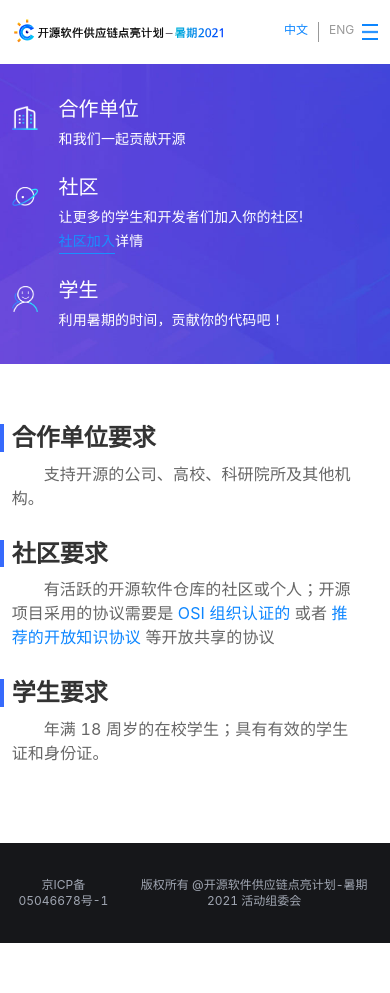
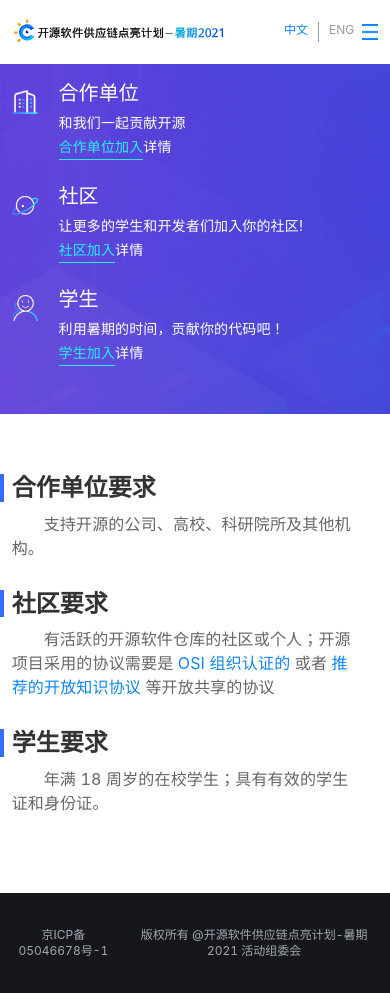
Before and after one commit to yinjiayi/homepage, a React app: page /#/apply in a window 390 px wide. Before the commit the page ends 943 px from the top, so only its background shows below. Built offline with nearby package versions, Linux system fonts and the light colour scheme.

Commit message:
apply page add coopration link student link

```diff
--- a/src/data/apply.json
+++ b/src/data/apply.json
@@ -4,17 +4,17 @@
         "banner":[
             {
                 "title":"合作单位",
-                "text":"和我们一起贡献开源"
+                "text":"和我们一起贡献开源</br><a target=\"_blank\" class=\"linkguide\" href=\"https://summer.iscas.ac.cn/help/cooperation/\">合作单位加入</a>详情"
             },
             {
                 "title":"社区",
-                "text":"让更多的学生和开发者们加入你的社区!</br><a class=\"linkguide\" href=\"https://summer.iscas.ac.cn/help/community/\">社区加入</a>详情"
+                "text":"让更多的学生和开发者们加入你的社区!</br><a target=\"_blank\" class=\"linkguide\" href=\"https://summer.iscas.ac.cn/help/community/\">社区加入</a>详情"
 
 
             },
             {
                 "title":"学生",
-                "text":"利用暑期的时间，贡献你的代码吧！"
+                "text":"利用暑期的时间，贡献你的代码吧！</br><a target=\"_blank\" class=\"linkguide\" href=\"https://summer.iscas.ac.cn/help/student/\">学生加入</a>详情"
             }
 
         ],
--- a/src/pages/apply/index.less
+++ b/src/pages/apply/index.less
@@ -27,9 +27,17 @@
 
 .linkguide{
     display: inline-block;
-    border-bottom: 1px solid #1890ff;
+    border-bottom: 1px solid #26eeff;
     cursor:pointer;
+    color: #26eeff;
+    transition: all 0.3s;
 }
+
+.linkguide:active, .linkguide:hover {
+    color: #32a9f5;
+    border-bottom: 1px solid #32a9f5;
+}
+
 .ApplyRes{
     padding-bottom: 100px;
     padding-top:100px;
--- a/src/pages/index/mobile.less
+++ b/src/pages/index/mobile.less
@@ -348,8 +348,8 @@
     .Apply{
 
         .ApplyBanner{
-            padding-top: 10vw;
-            height: 300px;
+            padding-top: 6vw;
+            height: 350px;
         }
         .ApplyRes{
             padding-top: 60px;
```
